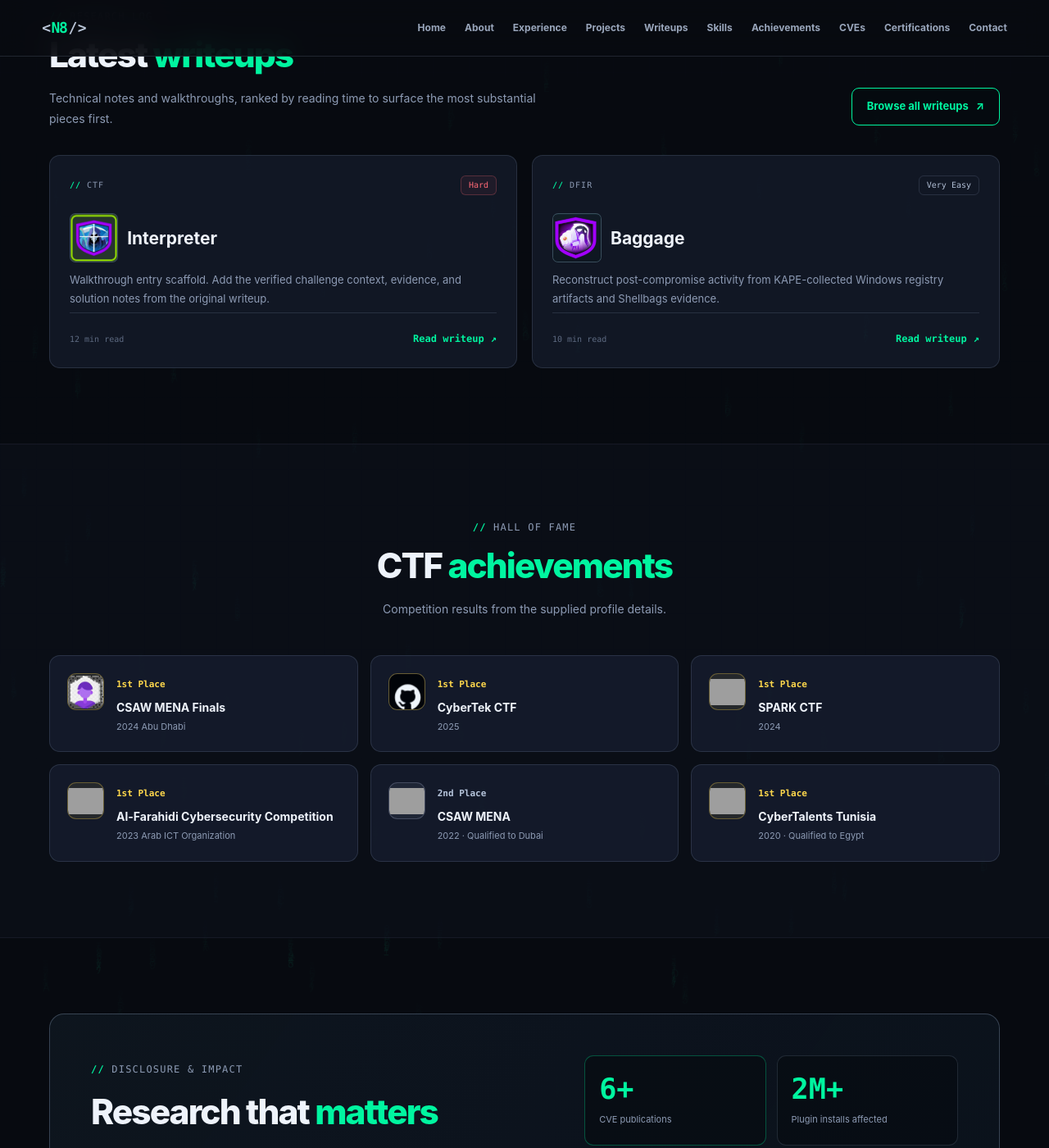
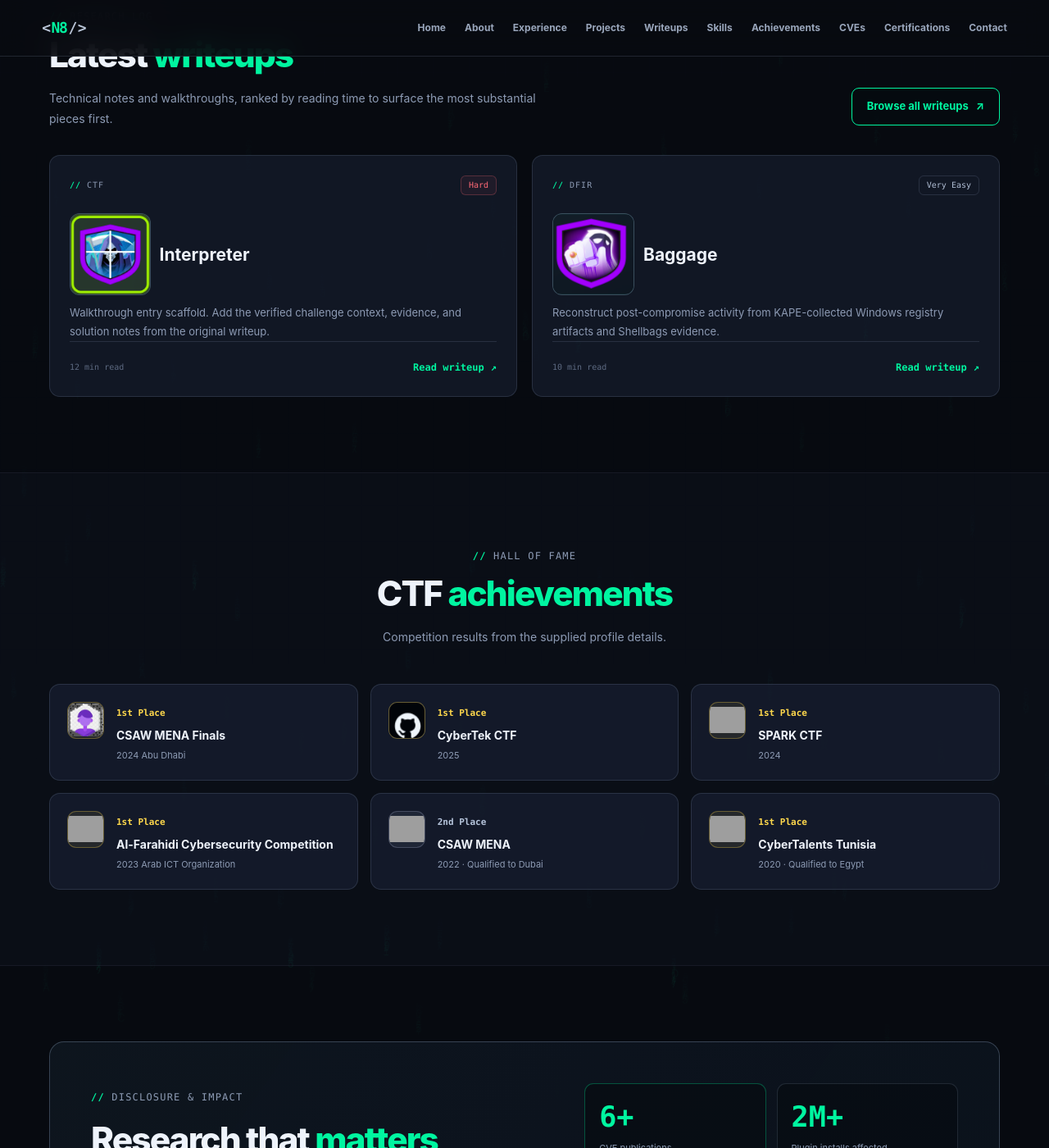
Before and after one commit to Ningen820/Ningen820.github.io, a Jekyll site: the page built from index.html, in a window 1280 px wide and 1400 px high, scrolled down 3785 px. Shown: the whole window at 82% size. Built offline with Jekyll 4.4.1, drawn with Linux system fonts in a browser that asks for light colours; grey boxes are pictures that could not be loaded.

Commit message:
Update site.css

```diff
--- a/assets/css/site.css
+++ b/assets/css/site.css
@@ -140,7 +140,7 @@
 .writeup-card-top { display: flex; align-items: center; justify-content: space-between; gap: 12px; }
 .writeup-card-top .section-kicker { margin: 0; font-size: 10px; }
 .writeup-card h3 { display: flex; align-items: center; gap: 11px; margin: 22px 0 10px; font-size: 21px; line-height: 1.3; }
-.writeup-card-thumb { width: 60px; height: 60px; flex: 0 0 42px; border: 1px solid var(--line-strong); border-radius: 7px; object-fit: contain; background: rgba(0, 245, 160, .06); }
+.writeup-card-thumb { width: 100px; height: 100px; flex: 0 0 50px; border: 1px solid var(--line-strong); border-radius: 12px; object-fit: contain; background: rgba(0, 245, 160, .06); }
 .writeup-card > p { margin: 0; color: var(--muted); font-size: 13px; line-height: 1.75; }
 .writeup-card-foot { display: flex; align-items: center; justify-content: space-between; gap: 14px; margin-top: auto; padding-top: 22px; border-top: 1px solid var(--line); color: var(--subtle); font-family: var(--mono); font-size: 10px; }
 .text-link { display: inline-flex; align-items: center; gap: 8px; color: var(--green); font-size: 12px; font-weight: 750; white-space: nowrap; }
@@ -233,7 +233,7 @@
 .writeup-row-copy { display: grid; gap: 5px; }
 .writeup-row-kicker { color: var(--green); font-family: var(--mono); font-size: 9px; letter-spacing: .1em; }
 .writeup-row-title { display: flex; align-items: center; gap: 10px; min-width: 0; }
-.writeup-row-thumb { width: 34px; height: 34px; flex: 0 0 34px; border: 1px solid var(--line-strong); border-radius: 6px; object-fit: contain; background: rgba(0, 245, 160, .06); }
+.writeup-row-thumb { width: 60px; height: 60px; flex: 0 0 40px; border: 1px solid var(--line-strong); border-radius: 10px; object-fit: contain; background: rgba(0, 245, 160, .06); }
 .writeup-row-copy strong { font-size: 16px; line-height: 1.4; }
 .writeup-row-summary { color: var(--muted); font-size: 12px; line-height: 1.7; }
 .row-arrow { padding-top: 2px; color: var(--green); }
```
